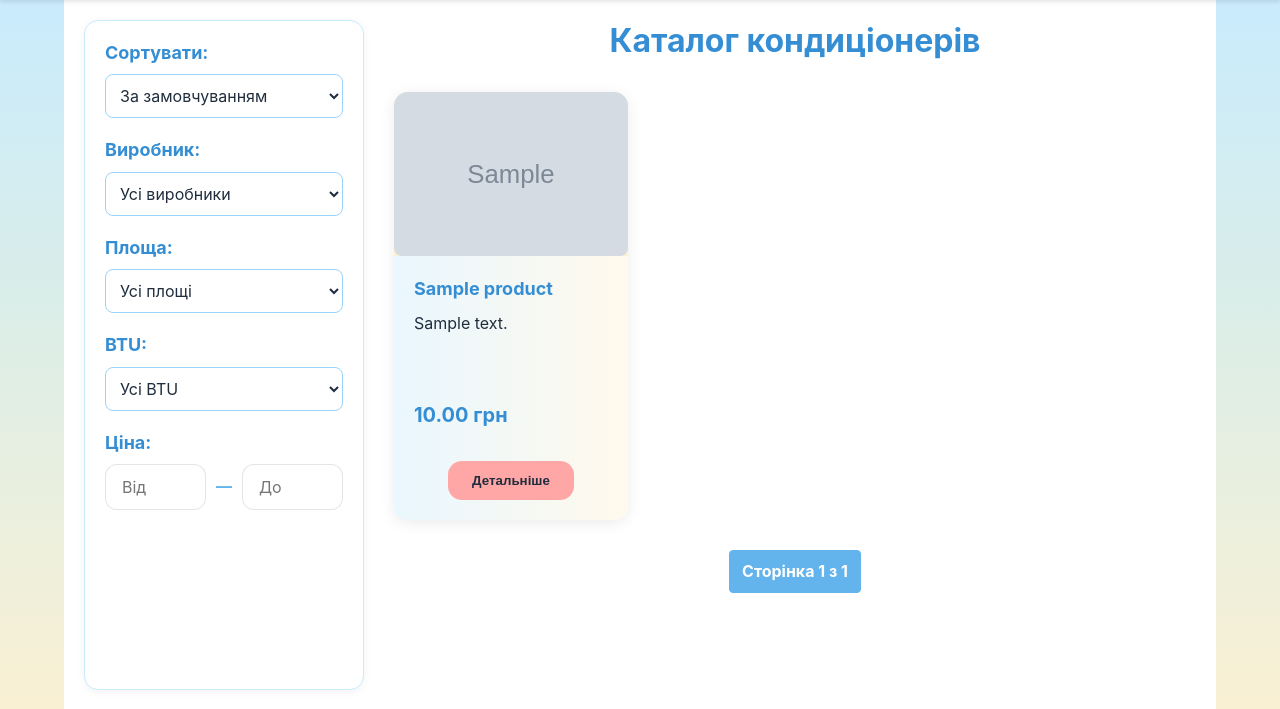
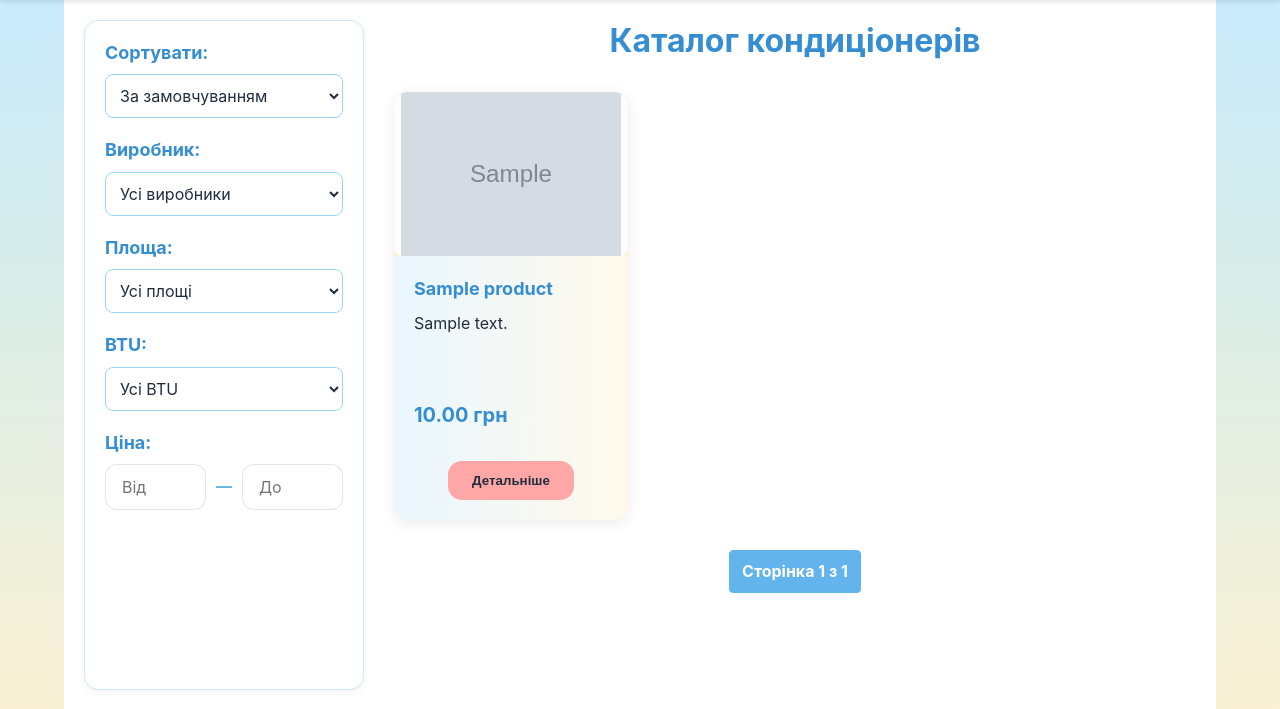
Before and after one commit to BonisOleg/air_in_ua, a Django app: page /catalog/ in a window 1280 px wide. Shown: the part 90-799 px from the top of the page. Run offline with Django 5.2, Linux system fonts and the light colour scheme; tables that the repository leaves empty hold one stand-in row (values such as "Sample post"); grey boxes marked "Sample" are stand-in pictures.

Commit message:
Виправлено відображення фото товарів: змінено object-fit з cover на contain для збереження оригінальних пропорцій

```diff
--- a/static/css/style.css
+++ b/static/css/style.css
@@ -902,7 +902,7 @@ textarea.input:focus,
     width: 80px;
     height: 80px;
     border-radius: 12px;
-    object-fit: cover;
+    object-fit: contain;
     cursor: pointer;
     border: 3px solid transparent;
     transition: all 0.3s ease;
@@ -1662,7 +1662,8 @@ textarea.input:focus,
 .article-card-image img {
     width: 100%;
     height: 100%;
-    object-fit: cover;
+    object-fit: contain;
+    background: var(--color-bg);
 }
 
 .article-card-content {
@@ -2038,7 +2039,8 @@ textarea.input:focus,
 .article-card-image img {
     width: 100%;
     height: 100%;
-    object-fit: cover;
+    object-fit: contain;
+    background: var(--color-bg);
     transition: transform 0.5s ease;
 }
 
```
